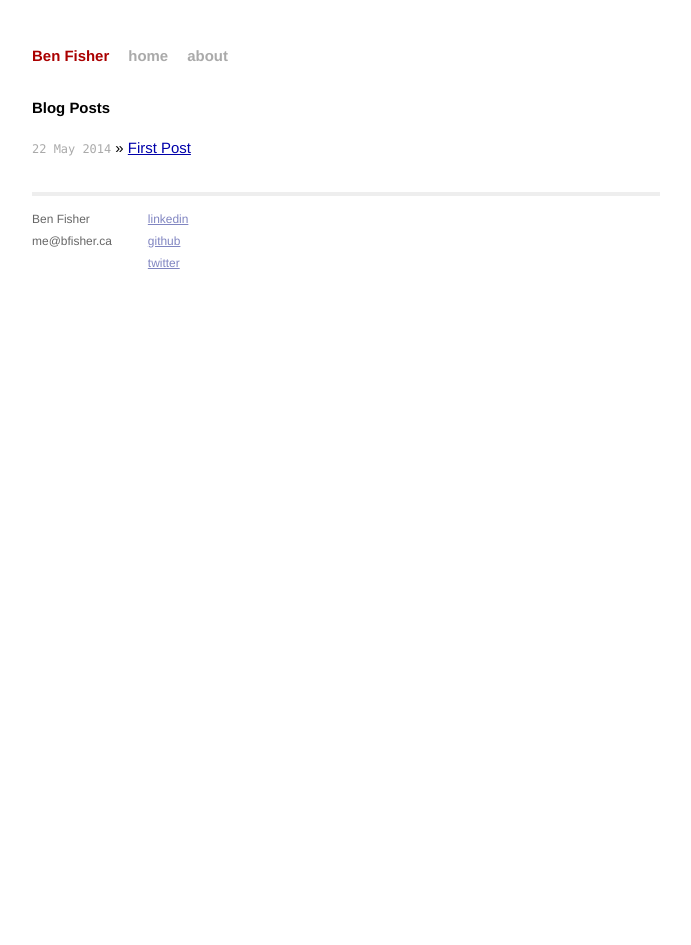
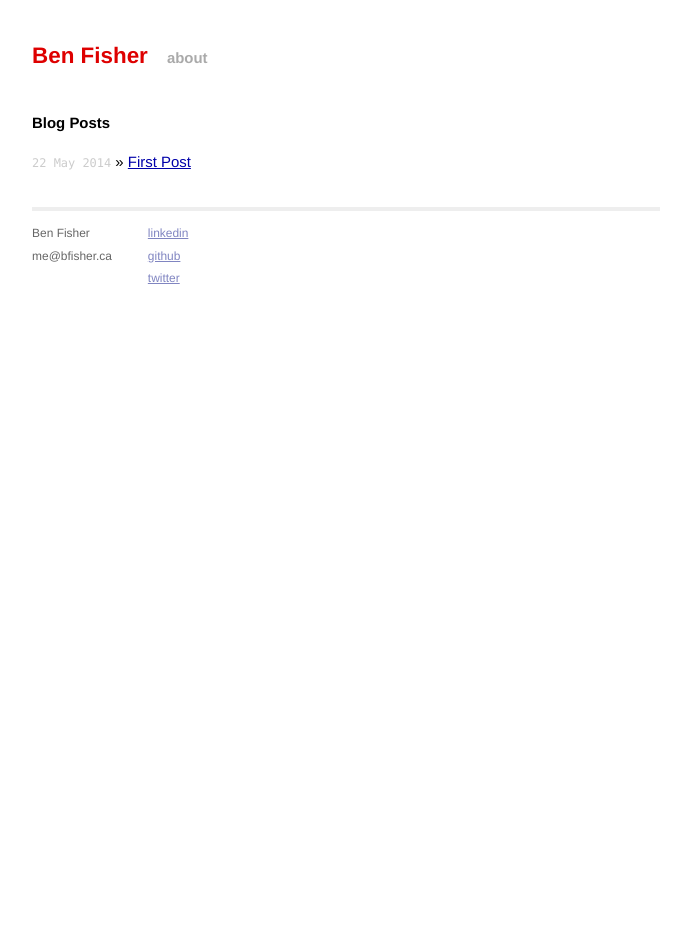
Before and after one commit to bzfisher/bzfisher.github.io, a Jekyll site: the page built from index.html, in a window 1280 px wide. Shown: the whole page, without its empty margins (294-985 px from the left). Built offline with Jekyll 4.4.1, drawn with Linux system fonts in a browser that asks for light colours; Markdown is read by kramdown in place of the engine named in the settings.

Commit message:
removed home from navbar and changed site title font/color

```diff
--- a/_layouts/default.html
+++ b/_layouts/default.html
@@ -18,7 +18,6 @@
         <div class="site">
           <div class="header">
             <h1 class="title"><a href="/">{{ site.name }}</a></h1>
-            <a class="extra" href="/">home</a>
             <a class="extra" href="/about.html">about</a>
           </div>
 
--- a/css/main.css
+++ b/css/main.css
@@ -44,7 +44,7 @@ a:visited { color: #a0a; }
 }
 
 .posts span {
-  color: #aaa;
+  color: #CCCCCC;
   font-family: Monaco, "Courier New", monospace;
   font-size: 80%;
 }
@@ -69,12 +69,13 @@ a:visited { color: #a0a; }
 }
 
 .title {
+  font-size: 150%;
   display: inline-block;
   margin-bottom: 2em;
 }
 
 .title a {
-  color: #a00;
+  color: #DE0000;
 }
 
 .title a:hover {
```
